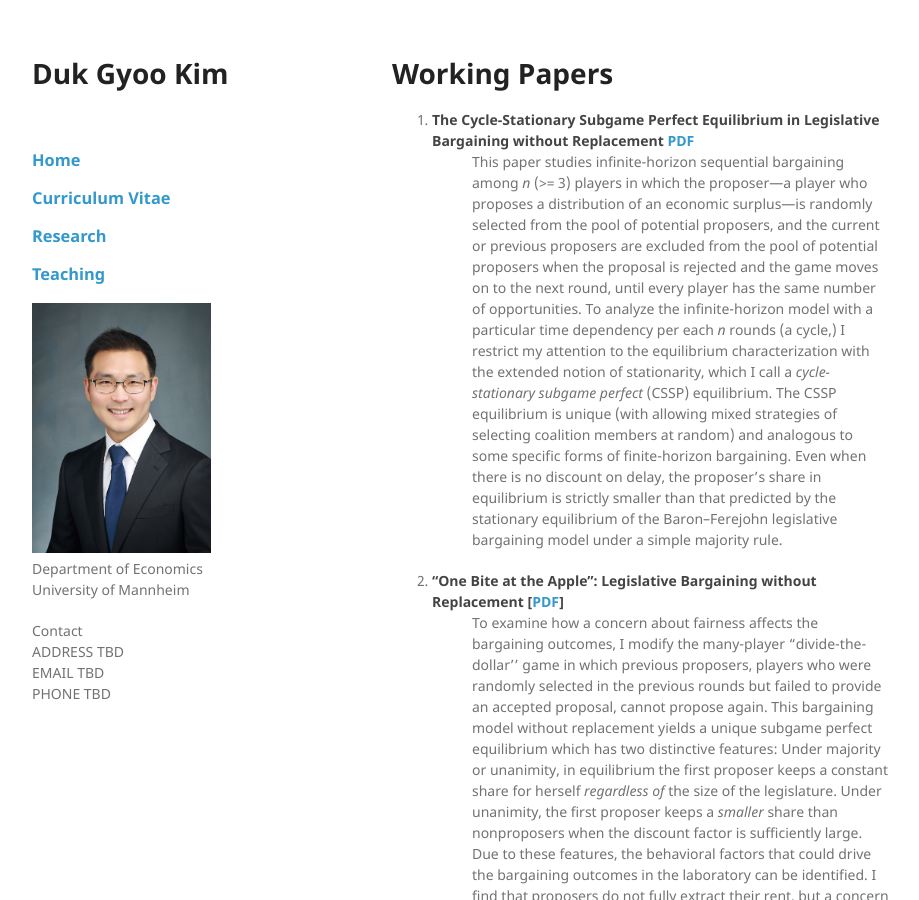
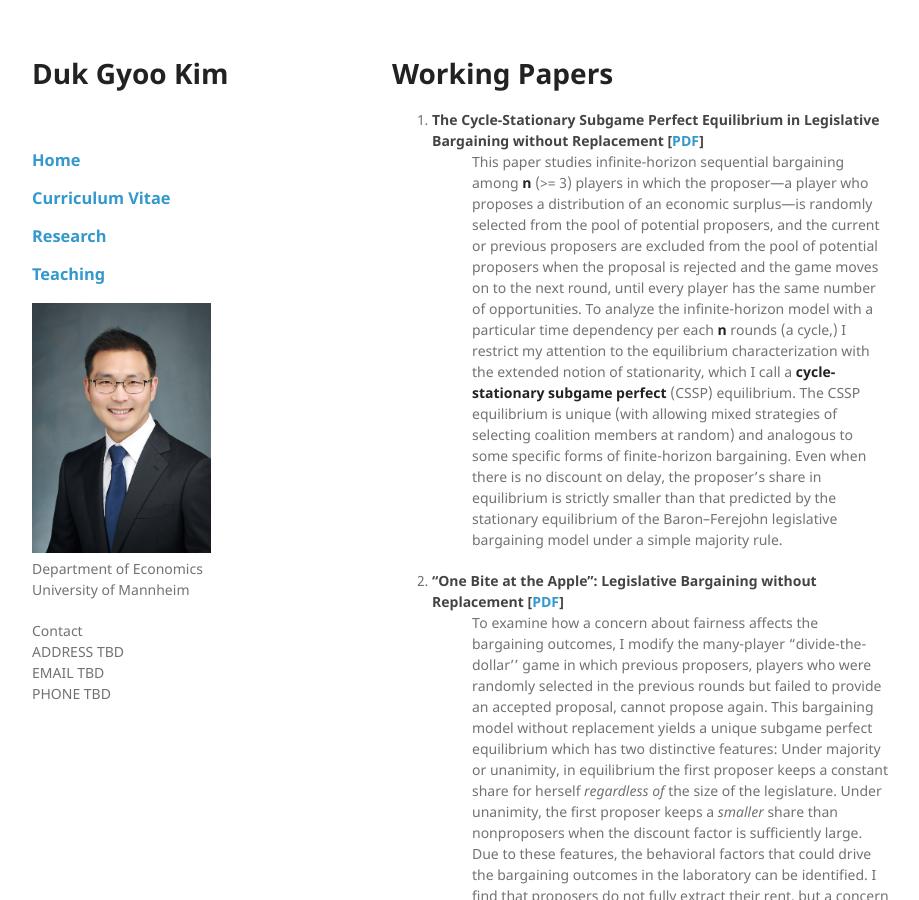
Before and after one commit to kimdukgyoo/kimdukgyoo.github.io, a Jekyll site: the page built from research.md, in a window 1280 px wide and 900 px high. Shown: the whole window, without its empty margins (178-1097 px from the left). Built offline with Jekyll 4.4.1, drawn with Linux system fonts in a browser that asks for light colours; our own code applies the rules of GitHub Pages for plain Markdown files.

```diff
--- a/research.md
+++ b/research.md
@@ -1,6 +1,6 @@
 # Working Papers
-1. The Cycle-Stationary Subgame Perfect Equilibrium in Legislative Bargaining without Replacement [PDF](https://www.dropbox.com/s/sexydlcntyjwq95/CycleStationaryEquilibriumInLegislativeBargaining.pdf "PDF")
-: This paper studies infinite-horizon sequential bargaining among <i>n</i> (>= 3) players in which the proposer---a player who proposes a distribution of an economic surplus---is randomly selected from the pool of potential proposers, and the current or previous proposers are excluded from the pool of potential proposers when the proposal is rejected and the game moves on to the next round, until every player has the same number of opportunities. To analyze the infinite-horizon model with a particular time dependency per each <i>n</i> rounds (a cycle,) I restrict my attention to the equilibrium characterization with the extended notion of stationarity, which I call a <i>cycle-stationary subgame perfect</i> (CSSP) equilibrium. The CSSP equilibrium is unique (with allowing mixed strategies of selecting coalition members at random) and analogous to some specific forms of finite-horizon bargaining. Even when there is no discount on delay, the proposer's share in equilibrium is strictly smaller than that predicted by the stationary equilibrium of the Baron--Ferejohn legislative bargaining model under a simple majority rule.
+1. The Cycle-Stationary Subgame Perfect Equilibrium in Legislative Bargaining without Replacement [[PDF](https://www.dropbox.com/s/sexydlcntyjwq95/CycleStationaryEquilibriumInLegislativeBargaining.pdf "PDF")]
+: This paper studies infinite-horizon sequential bargaining among __n__ (>= 3) players in which the proposer---a player who proposes a distribution of an economic surplus---is randomly selected from the pool of potential proposers, and the current or previous proposers are excluded from the pool of potential proposers when the proposal is rejected and the game moves on to the next round, until every player has the same number of opportunities. To analyze the infinite-horizon model with a particular time dependency per each __n__ rounds (a cycle,) I restrict my attention to the equilibrium characterization with the extended notion of stationarity, which I call a __cycle-stationary subgame perfect__ (CSSP) equilibrium. The CSSP equilibrium is unique (with allowing mixed strategies of selecting coalition members at random) and analogous to some specific forms of finite-horizon bargaining. Even when there is no discount on delay, the proposer's share in equilibrium is strictly smaller than that predicted by the stationary equilibrium of the Baron--Ferejohn legislative bargaining model under a simple majority rule.
 
 2. "One Bite at the Apple": Legislative Bargaining without Replacement [[PDF](http://google.com "To Be Updated")]
 : To examine how a concern about fairness affects the bargaining outcomes, I modify the many-player "divide-the-dollar'' game in which previous proposers, players who were randomly selected in the previous rounds but failed to provide an accepted proposal, cannot propose again. This bargaining model without replacement yields a unique subgame perfect equilibrium which has two distinctive features: Under majority or unanimity, in equilibrium the first proposer keeps a constant share for herself <i>regardless of</i> the size of the legislature. Under unanimity, the first proposer keeps a <i>smaller</i> share than nonproposers when the discount factor is sufficiently large. Due to these features, the behavioral factors that could drive the bargaining outcomes in the laboratory can be identified. I find that proposers do not fully extract their rent, but a concern about fairness is not a driving factor of it. Out-of-equilibrium observations suggest that retaliation and the fear thereof can be a driving factor.
```
